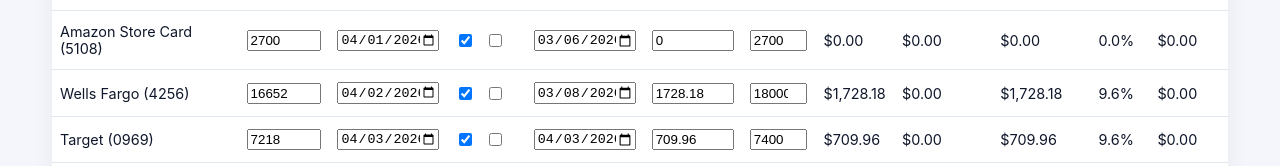
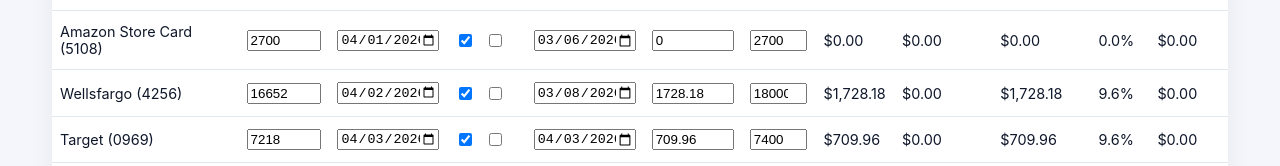
Before and after one commit to naudiyal/financialplanningui, a React (Vite) app: page / in a window 1280 px wide. Shown: the part 479-645 px from the top of the page. Built offline with nearby package versions, Linux system fonts and the light colour scheme; the HTML template or start-up script is replaced by a standard one.

Commit message:
Update Wells Fargo account name to match Excel data (Wellsfargo)

```diff
--- a/src/data/financialData.ts
+++ b/src/data/financialData.ts
@@ -64,7 +64,7 @@
     creditLimit: 2700,
   },
   {
-    name: 'Wells Fargo (4256)',
+    name: 'Wellsfargo (4256)',
     availableCredit: 16652,
     nextPaymentDate: '2026-04-02',
     paidThisMonth: true,
```
